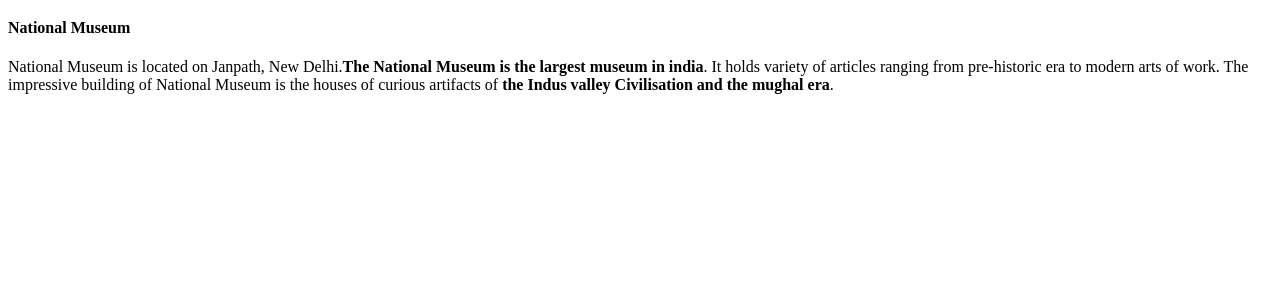
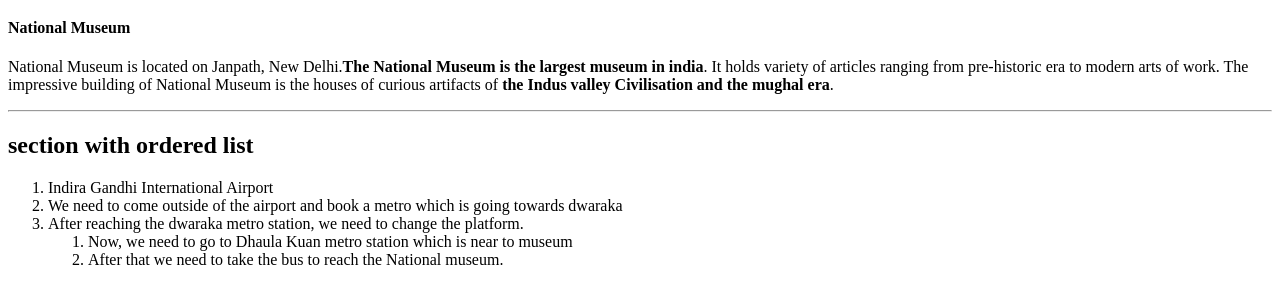
Before and after one commit to 44-563-Web-Apps-F22/44563-webapps-assignment-3-RaviCYalla, a plain HTML site: page index.html in a window 1280 px wide. Shown: the part 61-364 px from the top of the page. Drawn offline with Linux system fonts and the light colour scheme.

Commit message:
Update index.html

```diff
--- a/index.html
+++ b/index.html
@@ -9,5 +9,19 @@
         <p>National Museum is located on Janpath, New Delhi.<b>The National Museum is the largest museum in india</b>.
            It holds variety of articles ranging from pre-historic era to modern arts of work.
            The impressive building of National Museum is the houses of curious artifacts of <b>the Indus valley Civilisation and the mughal era</b>.</p>
+
+           <hr>
+           <h2>section with ordered list</h2>
+           <ol>
+               <li>Indira Gandhi International Airport</li>
+               <li>We need to come outside of the airport and book a metro which is going towards dwaraka</li>
+               <li>After reaching the dwaraka metro station, we need to change the platform.</li>
+               <ol>
+                <li>
+                    Now, we need to go to Dhaula Kuan metro station which is near to museum
+                </li>
+                <li>After that we need to take the bus to reach the National museum.</li>
+               </ol>
+            </ol>
     </body>
 </html>
```
